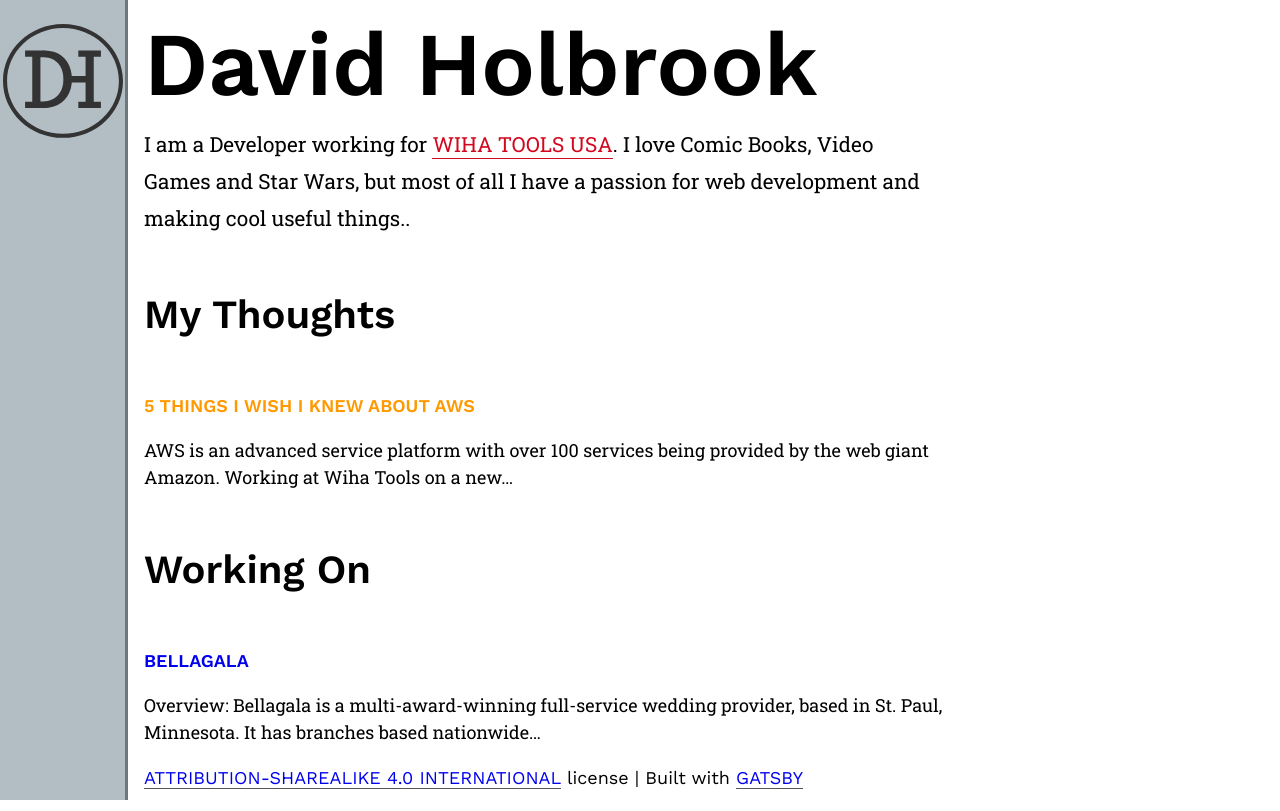
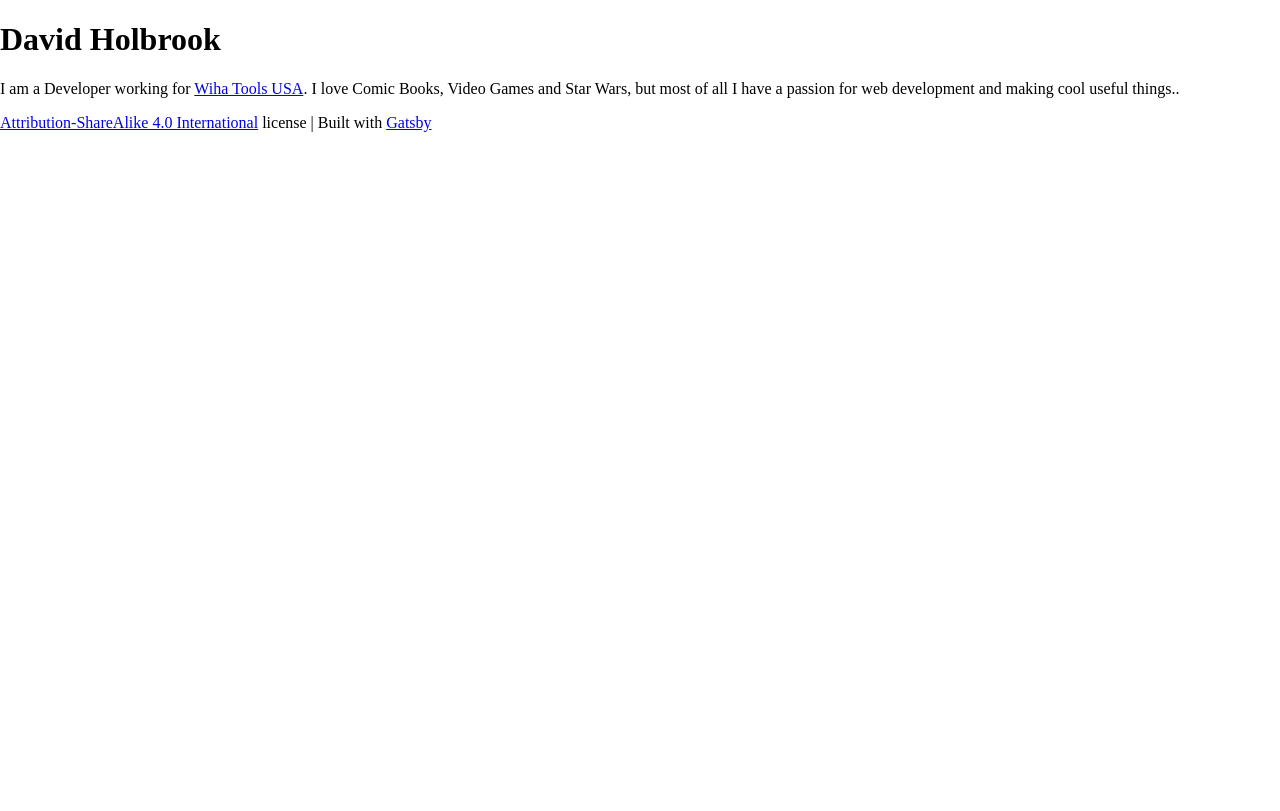
Before and after one commit to davidholbrook/portfolio, a Gatsby site: page / in a window 1280 px wide. Built offline with nearby package versions, Linux system fonts and the light colour scheme; Gatsby itself is replaced by a stand-in of ours.

Commit message:
complete reset for a new style
Signed-off-by: David Holbrook <david@davidholbrook.info>

```diff
--- a/src/components/header.js
+++ /dev/null
@@ -1,51 +0,0 @@
-import React from "react"
-// eslint-disable-next-line
-import { Link } from "gatsby"
-import styled from "styled-components"
-
-import Icon from "../images/icons"
-
-const Header = () => (
-  <HeadBG>
-    <Link to="/">
-      {window.matchMedia("(prefers-color-scheme: dark)").matches ? (
-        <Icon name="logo--dark" />
-      ) : (
-        <Icon name="logo--light" />
-      )}
-    </Link>
-  </HeadBG>
-)
-
-export default Header
-
-const HeadBG = styled.header`
-  background: #b2bec3;
-  border-right: 3px solid rgba(45, 52, 54, 0.5);
-  height: 100vh;
-
-  padding: 1.5rem 1rem;
-
-  display: flex;
-  justify-content: center;
-  align-items: flex-start;
-
-  a {
-    border-bottom: none;
-  }
-
-  @media (prefers-color-scheme: dark) {
-    background: #666;
-  }
-
-  @media (max-width: 55rem) {
-    height: inherit;
-    width: 100vw;
-    margin-bottom: 1rem;
-  }
-
-  @media (min-width: 55rem) {
-    position: sticky;
-    top: 0;
-  }
-`
--- a/src/components/layout.js
+++ b/src/components/layout.js
@@ -2,45 +2,18 @@ import React from "react"
 import styled, { createGlobalStyle } from "styled-components"
 
 import "./normalize.css"
-import Header from "./header"
 
 const GlobalStyle = createGlobalStyle`
-  *{
-    box-sizing: border-box
-  }
-
-  body {
-    font-size: 18px;
-    line-height: 1.7rem;
-
-    margin: 0; padding: 0;
-
-    font-family: 'Roboto Slab', Arial, Helvetica, sans-serif;
-    font-weight: 400;
-
-    @media (prefers-color-scheme: dark) {
-      background: #333333;
-      color: #ffffff;
-    }
-  }
-
-  a{
-    text-transform: uppercase;
-    text-decoration: none;
-
-    border-bottom: 1px solid #555;
-  }
 `
 
 const Layout = ({ children }) => {
   return (
     <>
       <GlobalStyle />
-      <Grid>
-        <Header />
-        <MainContent>
+      <div>
+        <div>
           {children}
-          <Footer>
+          <footer>
             <p>
               <a href="https://creativecommons.org/licenses/by-sa/4.0/">
                 Attribution-ShareAlike 4.0 International
@@ -49,41 +22,11 @@ const Layout = ({ children }) => {
               {` `}
               <a href="https://www.gatsbyjs.org">Gatsby</a>
             </p>
-          </Footer>
-        </MainContent>
-      </Grid>
+          </footer>
+        </div>
+      </div>
     </>
   )
 }
 
 export default Layout
-
-const Grid = styled.div`
-  display: grid;
-  grid-template-columns: 8rem 1fr;
-
-  @media (max-width: 55rem) {
-    grid-template-columns: 1fr;
-  }
-`
-
-const MainContent = styled.main`
-  width: 50rem;
-  margin-left: 1rem;
-
-  @media (max-width: 50rem) {
-    width: 100%;
-    margin: 0;
-  }
-`
-
-const Footer = styled.footer`
-  font-family: "Work Sans", sans-serif;
-  line-height: 1.8rem;
-
-  margin: 0;
-
-  @media (prefers-color-scheme: dark) {
-    color: #eeeeee;
-  }
-`
--- a/src/pages/index.js
+++ b/src/pages/index.js
@@ -6,11 +6,11 @@ import { Link } from "gatsby"
 import Layout from "../components/layout"
 import SEO from "../components/seo"
 
-const IndexPage = ({ data }) => (
+const IndexPage = () => (
   <Layout>
     <SEO title="Welcome" />
-    <Banner>David Holbrook</Banner>
-    <Intro>
+    <h1>David Holbrook</h1>
+    <div>
       <p>
         I am a Developer working for{" "}
         <a
@@ -22,162 +22,8 @@ const IndexPage = ({ data }) => (
         . I love Comic Books, Video Games and Star Wars, but most of all I have
         a passion for web development and making cool useful things..
       </p>
-    </Intro>
-    <>
-      <SectionTitle>My Thoughts</SectionTitle>
-      {data.allMarkdownRemark.edges.map(
-        ({ node }) =>
-          node.frontmatter.template === "blog" && (
-            <>
-              <Link
-                to={node.frontmatter.path}
-                style={{
-                  color: node.frontmatter.color || "#555",
-                  borderColor: node.frontmatter.color || "#555",
-                }}
-              >
-                <Title>{node.frontmatter.title}</Title>
-              </Link>
-              <p>{node.excerpt}</p>
-            </>
-          )
-      )}
-    </>
-    <>
-      <SectionTitle>Working On</SectionTitle>
-      {data.allMarkdownRemark.edges.map(
-        ({ node }) =>
-          node.frontmatter.template === "project" && (
-            <>
-              <Link
-                to={node.frontmatter.path}
-                style={{
-                  color: node.frontmatter.color | "#555",
-                  borderColor: node.frontmatter.color | "#555",
-                }}
-              >
-                <Title>{node.frontmatter.title}</Title>
-              </Link>
-              <p>{node.excerpt}</p>
-            </>
-          )
-      )}
-    </>
+    </div>
   </Layout>
 )
 
-export const query = graphql`
-  query {
-    allMarkdownRemark {
-      totalCount
-      edges {
-        node {
-          frontmatter {
-            title
-            path
-            template
-            color
-          }
-          excerpt
-        }
-      }
-    }
-  }
-`
-
 export default IndexPage
-
-// =========================================
-//    Main Styles
-// =========================================
-
-const Intro = styled.div`
-  display: block;
-  font-size: 1.3rem;
-  line-height: 2.3rem;
-
-  a {
-    color: #d2091e;
-    border-color: #d2091e;
-  }
-
-  @media (prefers-color-scheme: dark) {
-    color: #cccccc;
-    line-height: 2.7rem;
-  }
-`
-
-const Banner = styled.h1`
-  font-family: "Work Sans", sans-serif;
-  font-size: 7vw;
-  margin: 3.2rem 0 3rem 0;
-
-  @media (min-width: 82rem) {
-    font-size: 6rem;
-  }
-
-  @media (max-width: 55rem) {
-    font-size: 12vw;
-  }
-`
-
-const Title = styled.h3`
-  font-family: "Work Sans", sans-serif;
-  font-size: 1em;
-`
-
-// ==========================================
-//   Blog Styles
-// =========================================
-
-const SectionTitle = styled.h2`
-  font-family: "Work Sans", sans-serif;
-  font-size: 2.5rem;
-
-  /* text-transform: uppercase; */
-
-  margin: 4rem 0;
-`
-
-// =========================================
-//    Sidebar Styles
-// =========================================
-
-const Side = styled.main`
-  background: #fbc7ba;
-  text-align: center;
-
-  max-width: 44rem;
-  padding: 1rem;
-
-  border-radius: 17px;
-
-  h2 {
-    text-transform: uppercase;
-
-    letter-spacing: 1.5px;
-  }
-`
-
-const ButtonWrapper = styled.div`
-  display: flex;
-  align-items: stretch;
-  justify-content: center;
-`
-
-const Button = styled.button`
-  background: none;
-  color: #333333;
-  text-transform: uppercase;
-
-  margin: 0 0.5rem;
-  padding: 1rem;
-
-  max-width: 8rem;
-
-  border: #333333 1px solid;
-
-  img {
-    height: 50px;
-  }
-`
```
